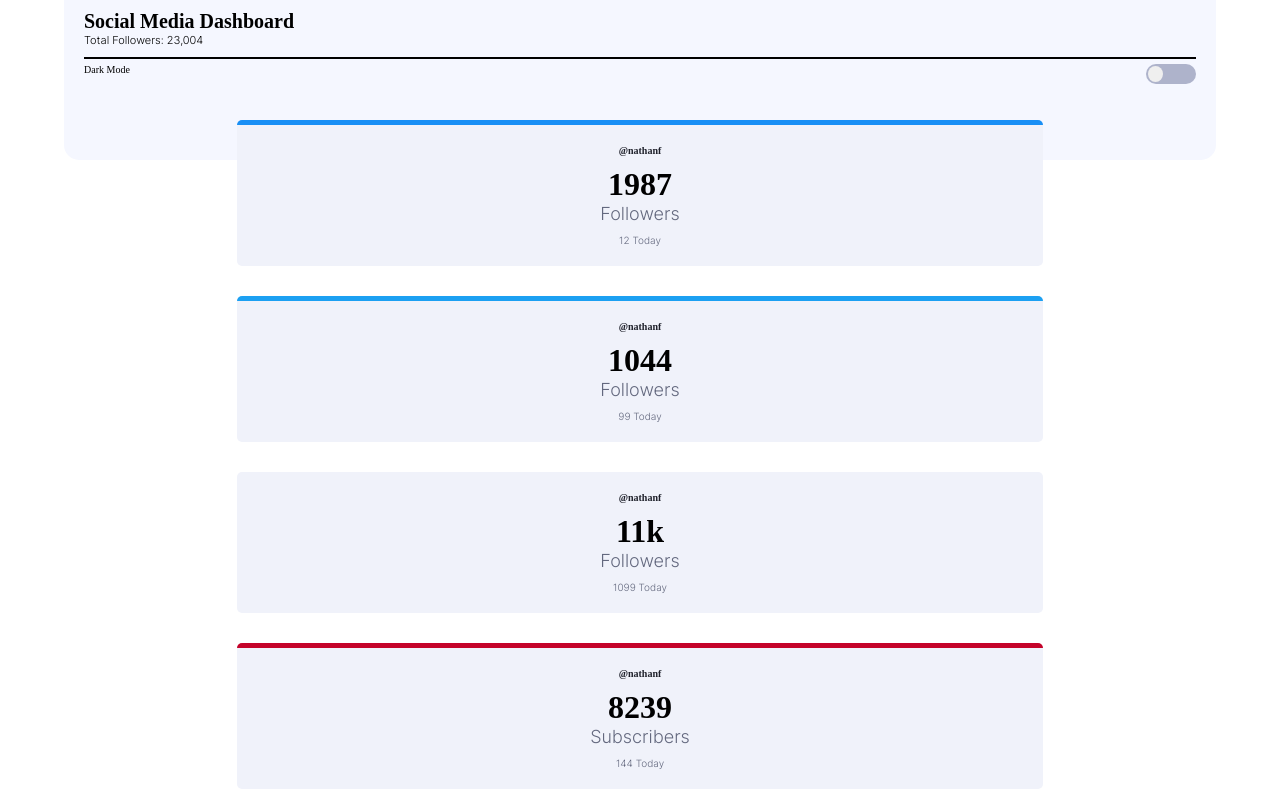
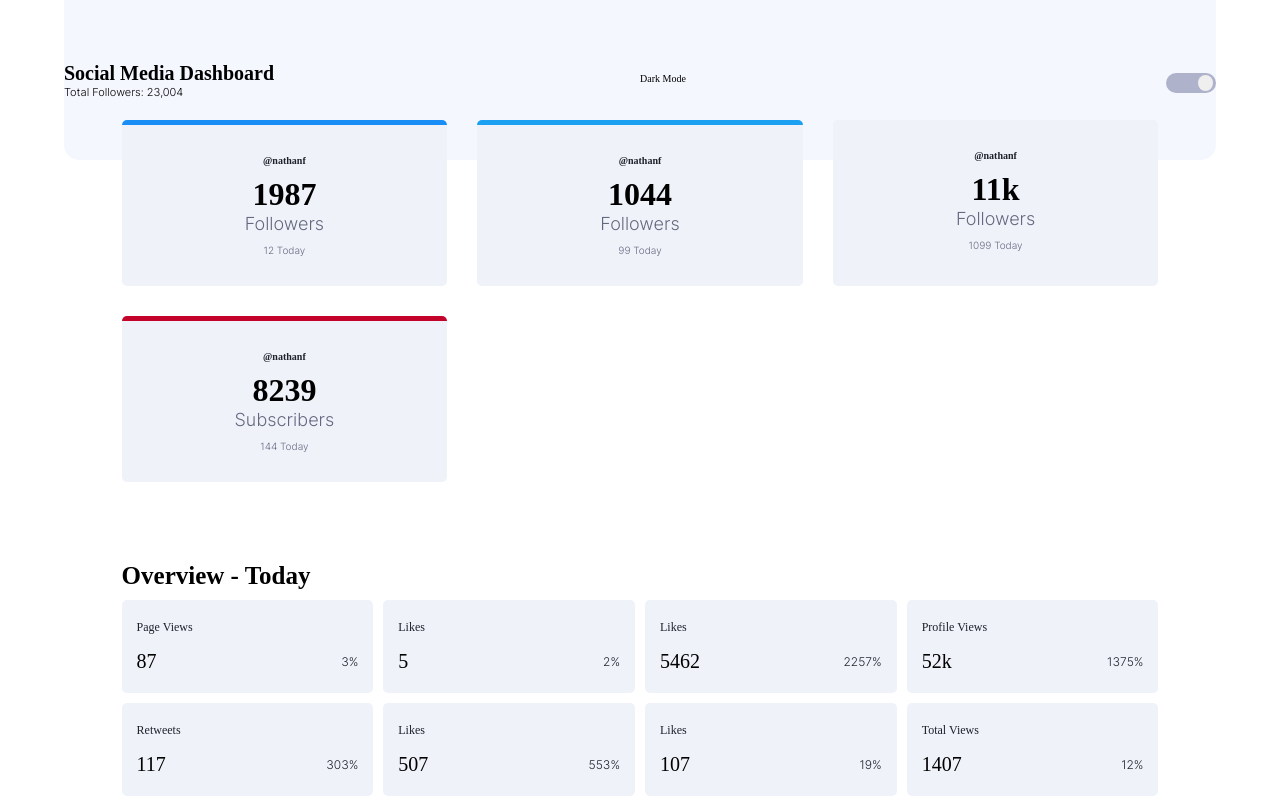
Before and after one commit to Phrukey/Social-media-dashbord-with-theme-switch, a plain HTML site: page index.html in a window 1280 px wide. Shown: the top 800 px of the page. Drawn offline with Linux system fonts and the light colour scheme; a web font is replaced by a local one.

Commit message:
Layout for desktop view Completed

```diff
--- a/style.css
+++ b/style.css
@@ -28,10 +28,13 @@ body {
   background: hsl(225, 100%, 98%);
   height: 20vh;
   border-radius: 0 0 15px 15px;
-  padding: 0 20px;
+/*
+  padding: 0 20px; */
 }
 .header-info {
   padding: 10px 0;
+  width: 90%;
+  margin:0 auto;
   border-bottom: 2px solid black;
 }
 .header-info h2 {
@@ -48,39 +51,50 @@ body {
   font-size: 1.1rem;
   display: flex;
   justify-content: space-between;
+  width: 90%;
+  margin:0 auto;
 }
 .toggle-box {
   width: 50px;
   height: 20px;
   border-radius: 12px;
   background: hsl(230, 22%, 74%);
-
+  /* display: flex;
+  justify-content: flex-end; */
 }
 .toggle-box button {
   border-radius: 50%;
   margin: 2px 2px;
   height: 80%;
   width: 15px;
+  outline: none;
+  cursor: pointer;
   border: transparent;
+  transform: translateX(30px);
 }
 
 /* Stylings For The The Insights of Each App */
 .overall-insights{
   padding: 20px 0;
-  margin-top: -60px;
+  margin: -60px auto 20px auto;
+  width: 90%;
+  /* border: 1px solid red; */
+  display: grid;
+  grid-template-columns: repeat(auto-fit, minmax(250px, 1fr));
+  gap: 30px;
 }
 .facebook { border-top: 5px solid hsl(208, 92%, 53%);}
 .twitter { border-top: 5px solid hsl(203, 89%, 53%);}
 .instagram { border-top: 5px solid linear gradient (to right, hsl(37, 97%, 70%),hsl(329, 70%, 58%));}
 .youtube { border-top: 5px solid hsl(348, 97%, 39%);}
 .sm {
-  width: 70%;
+  /* width: 70%; */
   text-align: center;
-  margin: auto;
+  /* margin: auto; */
   background: hsl(227, 47%, 96%);
-  padding: 10px 15px;
+  padding: 20px 15px;
   border-radius: 5px;
-  margin-bottom: 30px;
+  /* margin-bottom: 30px; */
 }
 .sm .sm-heading {
   font-family: interBold;
@@ -108,18 +122,31 @@ body {
   margin-bottom: 10px;
 }
 /* Styling for Daily Overview */
-
+.daily-overview {
+  margin: 50px 0;
+  padding-bottom: 50px;
+  border-bottom: 3px thin black;
+}
+.daily-overview .overview-container {
+  display: grid;
+  grid-template-columns: repeat(auto-fit, minmax(250px, 1fr));
+  gap: 10px;
+  width: 90%;
+  margin: 0 auto;
+  /* border: 1px red solid; */
+}
 .daily-overview h2 {
   font-family: interXBold;
   font-size: 2.5rem;
   padding: 10px 0;
-  width: 70%;
+  width: 90%;
   margin: 0 auto;
+  /* border: 1px solid red; */
 }
 .daily-overview .app-overview {
-  width: 70%;
-  margin: 0  auto 10px auto;
-  padding: 15px 10px;
+  /* width: 70%; */
+  margin: 0 ;
+  padding: 20px 15px;
   border-radius: 5px;
   background:  hsl(227, 47%, 96%);
 }
@@ -144,3 +171,14 @@ body {
   font-size: 2rem;
   font-family: interXBold;
 }
+
+@media (min-width: 800px) {
+  .header {
+    display: flex;
+    align-items: center;
+  }
+  .header-info{
+    border-bottom: none;
+    /* flex: 1; */
+  }
+}
```
Also changed, not shown: index.html (+1 -0 lines).
